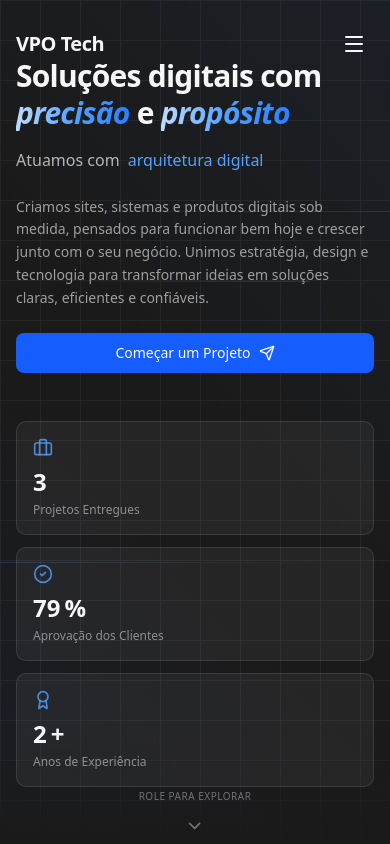
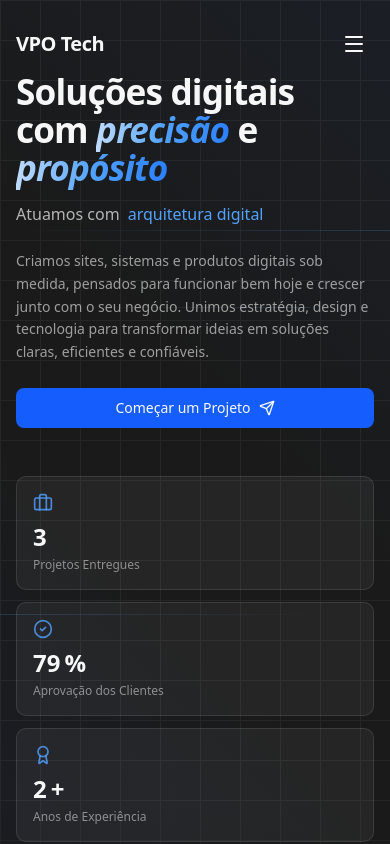
Before and after one commit to 21lucasbarros/vpotech, a Next.js app: page / in a window 390 px wide. Shown: the top 844 px of the page. Built offline with nearby package versions, Linux system fonts and the light colour scheme.

Commit message:
feat: melhorei a responsividade.

```diff
--- a/src/app/layout.tsx
+++ b/src/app/layout.tsx
@@ -20,8 +20,28 @@ const playfair = Playfair_Display({
 });
 
 export const metadata: Metadata = {
-  title: "VPO Tech | Portfólio - Desenvolvimento Web e Soluções Tecnológicas",
-  description: "Generated by create next app",
+  title:
+    "VPO Tech | Portfólio - Desenvolvimento Web, Sites, Sistemas e Soluções Tecnológicas",
+  description:
+    "Portfólio da VPO Tech: especialistas em desenvolvimento web, criação de sites, sistemas sob medida, landing pages, e-commerce e soluções digitais inovadoras. Transforme sua ideia em resultados com tecnologia, design e performance. Atendemos empresas de todo o Brasil.",
+  keywords: [
+    "desenvolvimento web",
+    "sites profissionais",
+    "sistemas sob medida",
+    "landing pages",
+    "e-commerce",
+    "soluções digitais",
+    "portfólio tech",
+    "agência de tecnologia",
+    "VPO Tech",
+    "criação de sites",
+    "empresa de tecnologia",
+    "inovação digital",
+    "Next.js",
+    "React",
+    "tecnologia em Santos",
+    "desenvolvimento de software",
+  ],
 };
 
 export default function RootLayout({
--- a/src/components/about.tsx
+++ b/src/components/about.tsx
@@ -30,7 +30,7 @@ export default function About() {
       id="about"
       className="py-24 sm:py-32 px-4 sm:px-8 lg:px-20 2xl:px-48 3xl:px-72 4xl:px-96 bg-[#1a1a1a]"
     >
-      <div className="max-w-6xl 2xl:max-w-7xl 3xl:max-w-8xl 4xl:max-w-9xl mx-auto">
+      <div className="max-w-6xl 2xl:max-w-screen-2xl w-full mx-auto">
         <motion.div
           initial={{ opacity: 0, y: 20 }}
           whileInView={{ opacity: 1, y: 0 }}
--- a/src/components/faq.tsx
+++ b/src/components/faq.tsx
@@ -52,7 +52,7 @@ export default function Faq() {
       id="faq"
       className="py-12 sm:py-16 px-4 sm:px-8 lg:px-20 2xl:px-48 3xl:px-72 4xl:px-96"
     >
-      <div className="flex flex-col lg:flex-row-reverse lg:justify-between lg:gap-20 2xl:gap-32 3xl:gap-40 4xl:gap-56">
+      <div className="flex flex-col lg:flex-row-reverse lg:justify-between lg:gap-20 2xl:gap-32 3xl:gap-40 4xl:gap-56 max-w-screen-2xl w-full mx-auto">
         <motion.div
           initial={{ opacity: 0, y: 20 }}
           whileInView={{ opacity: 1, y: 0 }}
--- a/src/components/hero.tsx
+++ b/src/components/hero.tsx
@@ -104,9 +104,24 @@ export default function Hero() {
 
       <div className="absolute inset-x-0 bottom-0 h-32 bg-linear-to-t from-[#1a1a1a] to-transparent z-10"></div>
 
-      <div className="relative z-10 px-4 sm:px-8 lg:px-20 max-w-5xl w-full">
-        <h1 className="text-3xl sm:text-4xl md:text-5xl lg:text-7xl font-semibold mb-4 leading-tight tracking-tight text-[#f7f7f7] animate-in fade-in slide-in-from-bottom-4 duration-700">
-          Soluções digitais com{" "}
+      <div
+        className="relative z-10 px-4 sm:px-8 lg:px-20 max-w-5xl 2xl:max-w-screen-2xl w-full ml-0 mr-auto text-left"
+        style={{
+          paddingTop: "clamp(4.5rem, 12vw, 10rem)",
+          paddingBottom: "clamp(5rem, 12vw, 8rem)", // aumenta o padding inferior para garantir espaço para o botão
+        }}
+      >
+        <h1
+          className="font-semibold mb-4 leading-tight tracking-tight text-[#f7f7f7] animate-in fade-in slide-in-from-bottom-4 duration-700 max-w-full wrap-break-word text-left"
+          style={{
+            fontSize: "clamp(2.2rem, 6vw, 4.5rem)",
+            lineHeight: 1.08,
+            wordBreak: "break-word",
+            whiteSpace: "normal",
+          }}
+        >
+          Soluções digitais com
+          <br className="hidden md:block" />{" "}
           <span className="font-playfair italic bg-linear-to-r from-blue-200 via-blue-400 to-blue-500 bg-clip-text text-transparent">
             precisão
           </span>{" "}
@@ -201,7 +216,10 @@ export default function Hero() {
       </div>
 
       <motion.div
-        className="absolute bottom-4 sm:bottom-8 lg:bottom-3 left-1/2 -translate-x-1/2 z-20 flex flex-col items-center gap-1 sm:gap-2 lg:gap-1 cursor-pointer"
+        className="absolute left-1/2 -translate-x-1/2 z-30 flex flex-col items-center gap-1 sm:gap-2 lg:gap-1 cursor-pointer w-max"
+        style={{
+          bottom: "min(2vw, 1.5rem)",
+        }}
         initial={{ opacity: 0 }}
         animate={{ opacity: 1 }}
         transition={{ delay: 1.5, duration: 0.8 }}
--- a/src/components/projects.tsx
+++ b/src/components/projects.tsx
@@ -27,7 +27,7 @@ export default function Projects() {
         </p>
       </motion.div>
 
-      <div className="space-y-6 2xl:space-y-10 3xl:space-y-14 4xl:space-y-20">
+      <div className="space-y-6 2xl:space-y-10 3xl:space-y-14 4xl:space-y-20 max-w-screen-2xl w-full mx-auto">
         {projects.map((project, index) => (
           <motion.div
             key={project.title}
--- a/src/components/services.tsx
+++ b/src/components/services.tsx
@@ -70,7 +70,7 @@ export default function Services() {
         </p>
       </motion.div>
 
-      <div className="grid grid-cols-1 sm:grid-cols-2 lg:grid-cols-3 gap-x-12 gap-y-6 2xl:gap-x-16 3xl:gap-x-20 4xl:gap-x-24 max-w-5xl 2xl:max-w-6xl 3xl:max-w-7xl 4xl:max-w-8xl mx-auto">
+      <div className="grid grid-cols-1 sm:grid-cols-2 lg:grid-cols-3 gap-x-12 gap-y-6 2xl:gap-x-16 3xl:gap-x-20 4xl:gap-x-24 max-w-5xl 2xl:max-w-screen-2xl w-full mx-auto">
         {services.map((service, index) => (
           <motion.div
             key={service.title}
--- a/src/components/stacks.tsx
+++ b/src/components/stacks.tsx
@@ -59,7 +59,7 @@ export default function Stacks() {
       id="stacks"
       className="py-16 sm:py-24 px-4 sm:px-8 lg:px-20 2xl:px-48 3xl:px-72 4xl:px-96 overflow-hidden"
     >
-      <div className="max-w-6xl 2xl:max-w-7xl 3xl:max-w-8xl 4xl:max-w-9xl mx-auto">
+      <div className="max-w-6xl 2xl:max-w-screen-2xl w-full mx-auto">
         <motion.div
           initial={{ opacity: 0, y: 20 }}
           whileInView={{ opacity: 1, y: 0 }}
```
